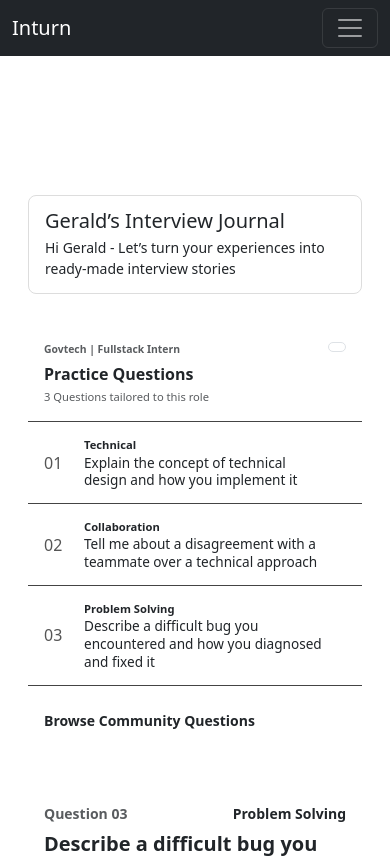
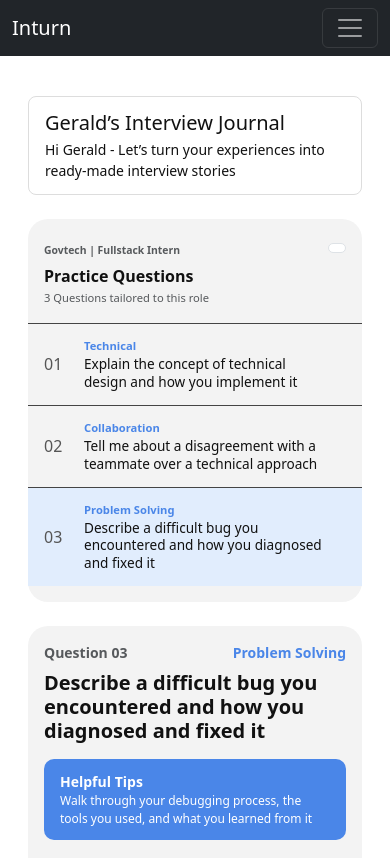
Before and after one commit to Masthebusschool/Inturn, a Vue app in the folder client/: page /mock-interview in a window 390 px wide. Shown: the top 858 px of the page. Built offline with nearby package versions, Linux system fonts and the light colour scheme.

Commit message:
Initial interview Journal page

```diff
--- a/client/src/App.vue
+++ b/client/src/App.vue
@@ -17,7 +17,7 @@
         <ul class="navbar-nav me-auto">
           <li class="nav-item"><RouterLink class="nav-link" active-class="active" to="/jobs">Jobs</RouterLink></li>
           <li class="nav-item"><RouterLink class="nav-link" active-class="active" to="/skill-gap">Skill Gap</RouterLink></li>
-          <li class="nav-item"><RouterLink class="nav-link" active-class="active" to="/mock-interview">Mock Interview</RouterLink></li>
+          <li class="nav-item"><RouterLink class="nav-link" active-class="active" to="/mock-interview">Interview Journal</RouterLink></li>
           <li class="nav-item"><RouterLink class="nav-link" active-class="active" to="/intel">Interview Intel</RouterLink></li>
           <li class="nav-item"><RouterLink class="nav-link" active-class="active" to="/shortlist">Shortlist</RouterLink></li>
         </ul>
--- a/client/src/views/MockInterviewView.vue
+++ b/client/src/views/MockInterviewView.vue
@@ -1,16 +1,7 @@
 <script setup>
 import { ref, reactive, computed, nextTick } from 'vue'
-// import CommunityQuestionModal from './CommunityQuestionModal.vue'
 
-const nav = [
-  { label: 'Profile', icon: 'bi-person-fill' },
-  { label: 'Applications Board', icon: 'bi-clipboard-check' },
-  { label: 'Job Discovery', icon: 'bi-globe' },
-  { label: 'Interview Intel', icon: 'bi-chat-square-text-fill' },
-  { label: 'Skill Gap Analysis', icon: 'bi-card-checklist' },
-]
-
-// ---- Practice questions (the user's journal)
+// ---- Practice questions (static for now; later these come from the user's journal in the API)
 const questions = ref([
   { id: 1, category: 'Technical', text: 'Explain the concept of technical design and how you implement it',
     tip: 'Outline how you plan before coding, and give one real example.' },
@@ -39,38 +30,11 @@ const save = () => {
   // TODO: replace with your API call
   console.log('Saved', activeId.value, responses[activeId.value])
 }
-
-// ---- Community question bank (modal fetches its own data)
-const showBank = ref(false)
-const added = reactive({}) // { [communityQuestionId]: true }
-
-const addToJournal = (c) => {
-  if (added[c.id]) return
-  const id = Math.max(...questions.value.map((q) => q.id)) + 1
-  questions.value.push({ id, category: c.category, text: c.text, tip: 'Use a specific example from your own experience.' })
-  responses[id] = ''
-  added[c.id] = true
-}
 </script>
 
 <template>
-  <div class="page d-flex flex-column flex-lg-row">
-    <!-- Sidebar (left column >= 992px, sticky top bar below) -->
-    <aside class="sidebar">
-      <div class="brand-row d-flex align-items-center gap-2 p-3 pb-lg-4 pb-2">
-        <small class="fw-bold">Logo</small>
-        <span class="brand">Inturn</span>
-      </div>
-      <nav class="nav flex-nowrap flex-lg-column">
-        <a v-for="item in nav" :key="item.label" href="#" class="nav-link"
-           :class="{ active: item.label === 'Interview Intel' }">
-          <i class="bi" :class="item.icon"></i>{{ item.label }}
-        </a>
-      </nav>
-    </aside>
-
-    <!-- Main -->
-    <main class="flex-grow-1 p-3 p-lg-4">
+  <div class="page">
+    <main class="p-3 p-lg-4">
       <div class="header-card mb-4">
         <h1 class="h5 mb-1">Gerald’s Interview Journal</h1>
         <p class="small mb-0">Hi Gerald - Let’s turn your experiences into ready-made interview stories</p>
@@ -79,7 +43,7 @@ const addToJournal = (c) => {
       <div class="row g-4 px-lg-4">
         <!-- Questions list -->
         <div class="col-12 col-lg-5">
-          <section class="panel pt-4 pb-2 h-100">
+          <section class="panel pt-4 pb-3 h-100">
             <div class="px-3 px-md-4 pb-3 d-flex justify-content-between align-items-start">
               <div>
                 <div class="text-muted fw-semibold" style="font-size:.65rem">Govtech | Fullstack Intern</div>
@@ -97,11 +61,6 @@ const addToJournal = (c) => {
                 <span class="q-text d-block">{{ q.text }}</span>
               </span>
               <i class="bi bi-chevron-right text-secondary"></i>
-            </button>
-
-            <button class="q-item justify-content-between py-4" @click="showBank = true">
-              <span class="fw-semibold small">Browse Community Questions</span>
-              <i class="bi bi-arrow-right fs-5 text-secondary"></i>
             </button>
           </section>
         </div>
@@ -135,25 +94,22 @@ const addToJournal = (c) => {
         </div>
       </div>
     </main>
-
-    <CommunityQuestionModal
-      :open="showBank"
-      :added="added"
-      @close="showBank = false"
-      @add="addToJournal"
-    />
   </div>
 </template>
 
 <style scoped>
-.page { width: 100%; min-height: 100vh; text-align: left; }
+/* Design tokens live here so this component works in any project without a global stylesheet */
+.page {
+  --inturn-blue: #4a86e8;
+  --inturn-blue-dark: #3a74d4;
+  --inturn-blue-light: #e1edfd;
+  --panel: #f3f3f3;
+  --ink: #111;
+  width: 100%; text-align: left; color: var(--ink);
+}
 
-/* Sidebar */
-.sidebar { width: 220px; align-self: stretch; min-height: 100vh; background: var(--inturn-blue); color: #fff; flex-shrink: 0; }
-.sidebar .brand { font-size: 1.5rem; font-weight: 700; }
-.sidebar .nav-link { color: #fff; font-size: .8rem; padding: .7rem 1rem; display: flex; align-items: center; gap: .75rem; border-radius: 0; }
-.sidebar .nav-link.active { background: rgba(0,0,0,.2); font-weight: 600; }
-.sidebar .nav-link:hover { background: rgba(0,0,0,.12); }
+.btn-inturn { background: var(--inturn-blue); color: #fff; border-radius: 999px; font-size: .75rem; font-weight: 600; padding: .45rem 1rem; border: 0; }
+.btn-inturn:hover { background: var(--inturn-blue-dark); color: #fff; }
 
 /* Header card */
 .header-card { border: 1px solid #ddd; border-radius: 8px; padding: 1rem 1.25rem; }
@@ -172,7 +128,7 @@ const addToJournal = (c) => {
 .tips { background: var(--inturn-blue); color: #fff; border-radius: 10px; padding: .75rem 1rem; }
 .reflection { background: #fff; border: 0; border-radius: 22px; resize: none; min-height: 260px; padding: 1.25rem; }
 .reflection:focus { box-shadow: 0 0 0 .2rem rgba(74,134,232,.3); }
-.response-panel { scroll-margin-top: 110px; } /* keeps it clear of the sticky top bar */
+.response-panel { scroll-margin-top: 80px; } /* keeps it clear of a sticky navbar */
 
 /* Below 768px: tighter spacing for phones */
 @media (max-width: 767.98px) {
@@ -180,15 +136,5 @@ const addToJournal = (c) => {
   .q-item { padding: .9rem 1rem; }
   .header-card { padding: .85rem 1rem; }
   .reflection { min-height: 200px; padding: 1rem; border-radius: 16px; }
-  .sidebar .brand { font-size: 1.25rem; }
-}
-
-/* Below 992px: sidebar becomes a sticky top bar, content stacks (questions, then reflection) */
-@media (max-width: 991.98px) {
-  .sidebar { width: 100%; min-height: auto; position: sticky; top: 0; z-index: 100; }
-  .sidebar .nav { overflow-x: auto; -webkit-overflow-scrolling: touch; scrollbar-width: none; }
-  .sidebar .nav::-webkit-scrollbar { display: none; }
-  .sidebar .nav-link { white-space: nowrap; border-bottom: 3px solid transparent; }
-  .sidebar .nav-link.active { background: transparent; border-bottom-color: #fff; }
 }
 </style>
```
